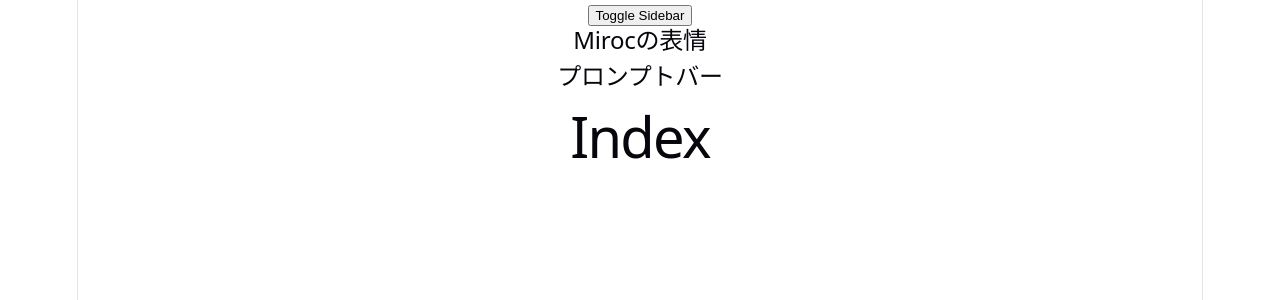
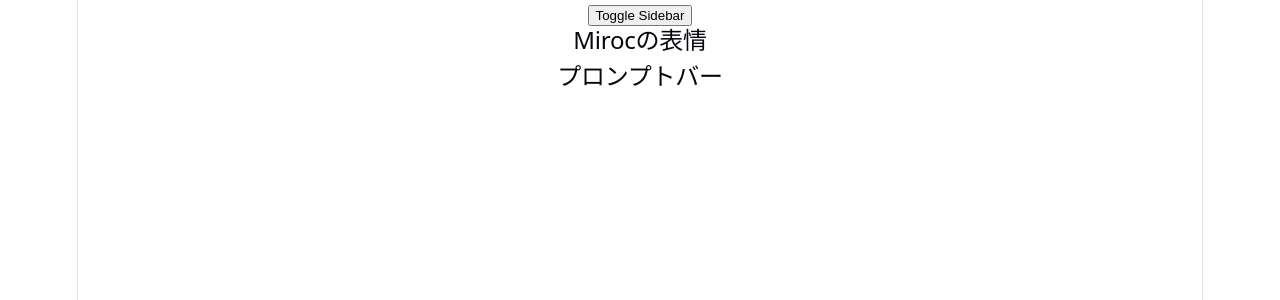
Before and after one commit to tkt0605/mirocore, a Vue app in the folder frontend/: page / in a window 1280 px wide. Shown: the top 300 px of the page. Built offline with nearby package versions, Linux system fonts and the light colour scheme; no server answers.

Commit message:
Index.vueを更新し、ヘッダーをdiv要素に置き換えるとともに、将来の拡張に備えてスコープ付きスタイル（scoped styles）を追加します。

```diff
--- a/frontend/src/views/Index.vue
+++ b/frontend/src/views/Index.vue
@@ -3,5 +3,9 @@
 </script>
 
 <template>
-    <h1>Index</h1>
+    <div></div>
 </template>
+
+<style scoped>
+
+</style>
```
